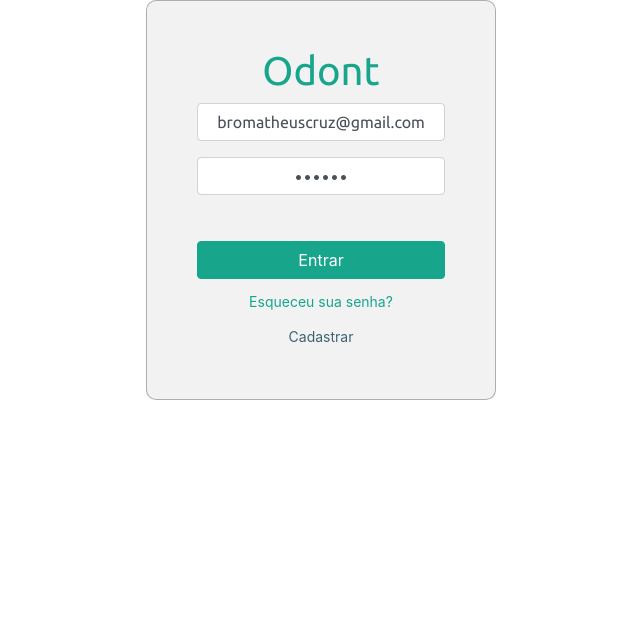
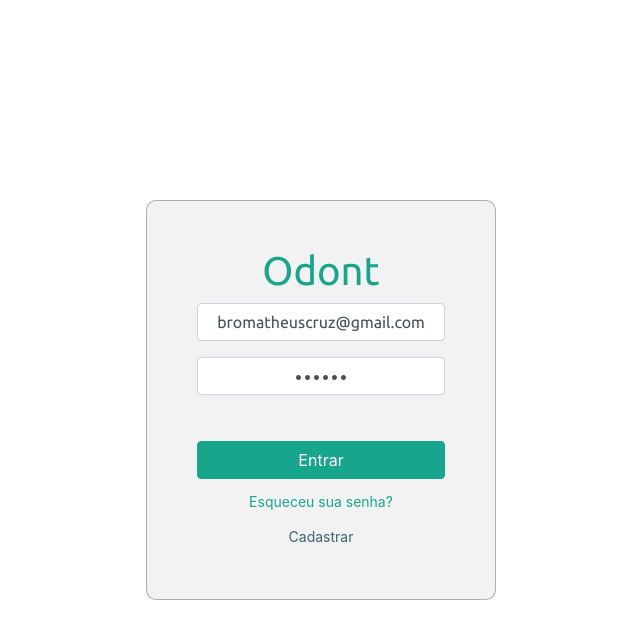
Before and after one commit to bromatheuscruz/OdontAngular, an Angular app: page /login in a window 1280 px wide. Shown: the top 638 px of the page, without its empty margins (319-959 px from the left). Built offline with nearby package versions, Linux system fonts and the light colour scheme.

Commit message:
Ajustando layout

```diff
--- a/src/app/home/pacient-screen/pacient-screen.component.html
+++ b/src/app/home/pacient-screen/pacient-screen.component.html
@@ -11,8 +11,8 @@
         </div>
         <div class="col-md-6">
           <div class="form-group">
-            <label for="mom_name" class="ubuntu">Mãe</label>
-            <input id="mom_name" type="text" class="form-control ubuntu">
+            <label for="responsabible" class="ubuntu">Responsável</label>
+            <input id="responsabible" type="text" class="form-control ubuntu">
           </div>
         </div>
       </div>
--- a/src/styles.css
+++ b/src/styles.css
@@ -13,6 +13,12 @@ app-root {
   flex-direction: column;
   height: 100%;
   width: 100%;
+}
+
+app-login-screen {
+  display: flex;
+  flex: 1;
+  height: 100%;
 }
 
 app-home-screen {
```
